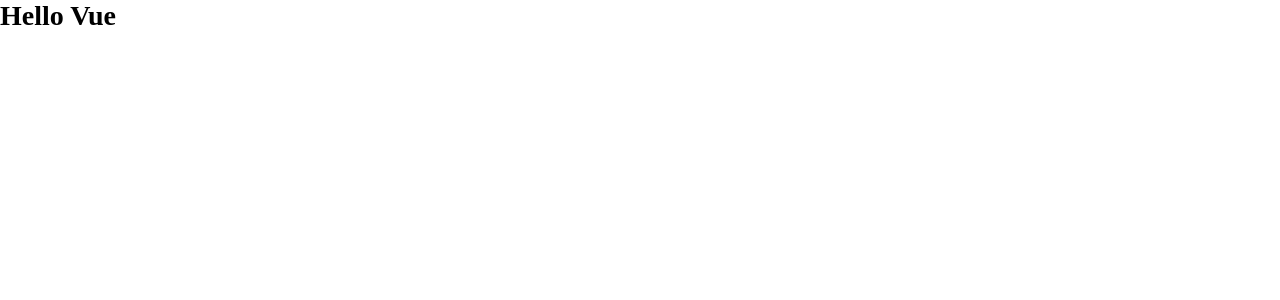
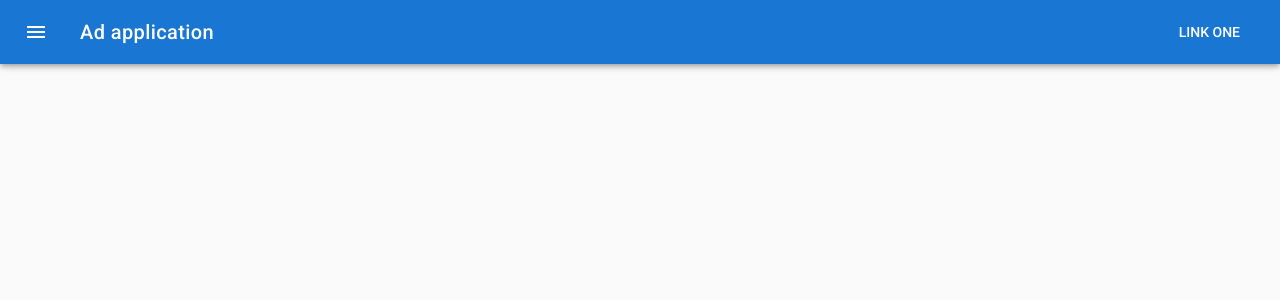
Before and after one commit to 6AHK0MAT/SPA_VueJS, a Vue app: page / in a window 1280 px wide. Shown: the top 300 px of the page. Built offline with nearby package versions, Linux system fonts and the light colour scheme.

Commit message:
Создание тулбара

```diff
--- a/src/App.vue
+++ b/src/App.vue
@@ -1,5 +1,21 @@
 <template>
-  <h1>Hello Vue</h1>
+  <v-app>
+    <v-navigation-drawer app temporary></v-navigation-drawer>
+
+    <v-toolbar app dark color="primary">
+      <v-toolbar-side-icon></v-toolbar-side-icon>
+      <v-toolbar-title>Ad application</v-toolbar-title>
+      <v-spacer></v-spacer>
+      <v-toolbar-items class="hidden-sm-and-down">
+        <v-btn flat>Link One</v-btn>
+      </v-toolbar-items>
+    </v-toolbar>
+
+
+    <v-content>
+      <router-view></router-view>
+    </v-content>
+  </v-app>
 </template>
 
 <script>
```
